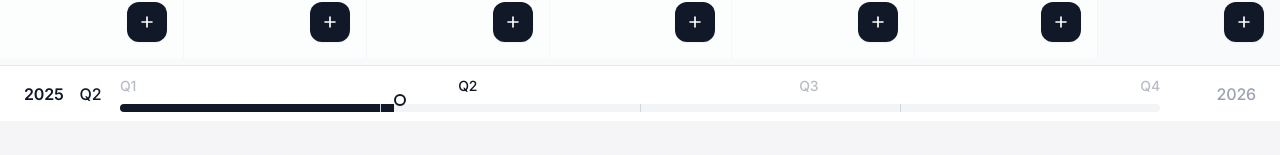
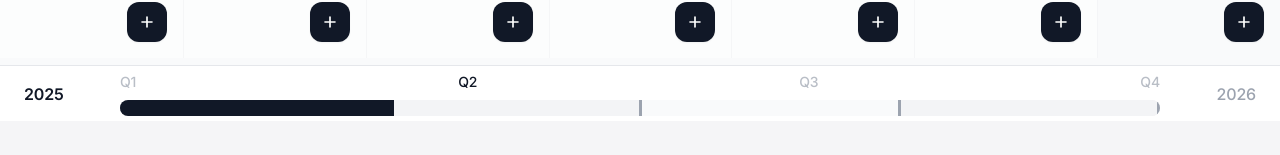
Before and after one commit to anumithaapollo12/Cal, a Next.js app: page / in a window 1280 px wide. Shown: the part 679-834 px from the top of the page. Built offline with nearby package versions, Linux system fonts and the light colour scheme.

Commit message:
fix progress bar

```diff
--- a/src/app/components/YearProgressBar.tsx
+++ b/src/app/components/YearProgressBar.tsx
@@ -64,9 +64,6 @@ export default function YearProgressBar({
           <span className="text-base font-semibold text-gray-900">
             {startYear}
           </span>
-          <span className="font-medium text-gray-900 text-base">
-            Q{currentQuarter}
-          </span>
         </div>
 
         {/* Progress Bar Container */}
@@ -94,29 +91,40 @@ export default function YearProgressBar({
           </div>
 
           {/* Main Progress Bar */}
-          <div className="h-2 bg-gray-100 rounded-full overflow-hidden relative">
-            {/* Quarter dividers */}
-            <div className="absolute inset-y-0 left-1/4 w-px bg-gray-300" />
-            <div className="absolute inset-y-0 left-2/4 w-px bg-gray-300" />
-            <div className="absolute inset-y-0 left-3/4 w-px bg-gray-300" />
+          <div className="h-4 bg-gray-100 rounded-full overflow-hidden relative">
+            {/* Quarter sections background */}
+            <div className="absolute inset-y-0 left-0 w-1/4 bg-gray-50" />
+            <div className="absolute inset-y-0 left-1/4 w-1/4 bg-gray-100" />
+            <div className="absolute inset-y-0 left-2/4 w-1/4 bg-gray-50" />
+            <div className="absolute inset-y-0 left-3/4 w-1/4 bg-gray-100" />
 
             {/* Progress fill */}
             <div
-              className="h-full bg-gray-900"
+              className="h-full bg-gray-900 relative z-10"
               style={{ width: `${progress}%` }}
             />
+
+            {/* Quarter dividers */}
+            <div className="absolute inset-0 flex justify-between pointer-events-none">
+              <div className="h-full w-[3px] bg-gray-400" />
+              <div
+                className={`h-full w-[3px] ${
+                  progress >= 25 ? "bg-white" : "bg-gray-400"
+                }`}
+              />
+              <div
+                className={`h-full w-[3px] ${
+                  progress >= 50 ? "bg-white" : "bg-gray-400"
+                }`}
+              />
+              <div
+                className={`h-full w-[3px] ${
+                  progress >= 75 ? "bg-white" : "bg-gray-400"
+                }`}
+              />
+              <div className="h-full w-[3px] bg-gray-400" />
+            </div>
           </div>
-
-          {/* Progress Indicator */}
-          <motion.div
-            className="absolute top-[18px] -translate-x-1/2"
-            style={{ left: `${progress}%` }}
-            animate={{
-              scale: isHovered ? 1.2 : 1,
-            }}
-          >
-            <div className="w-3 h-3 rounded-full bg-white border-2 border-gray-900 shadow-sm" />
-          </motion.div>
         </div>
 
         {/* Year End */}
```
